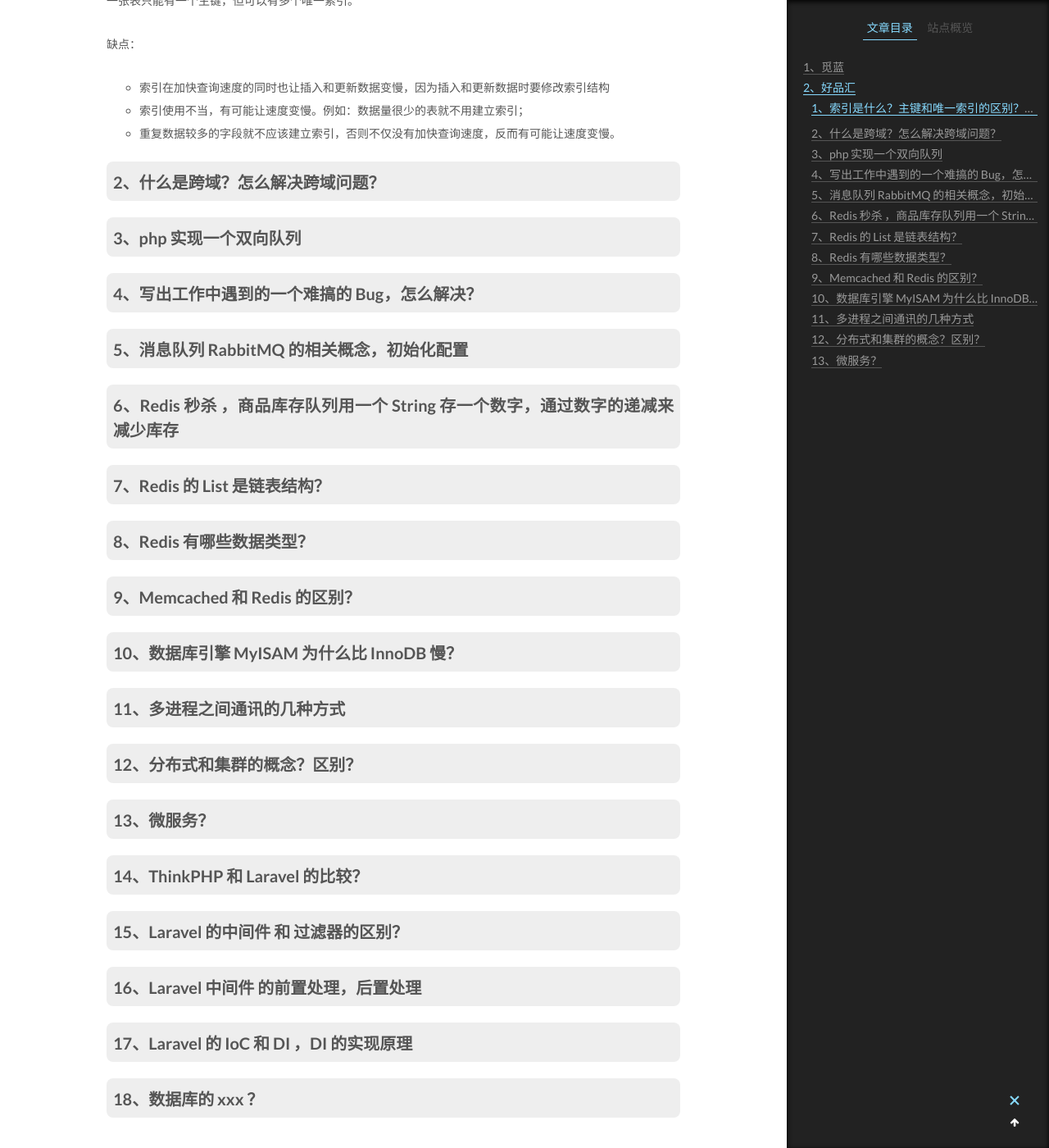
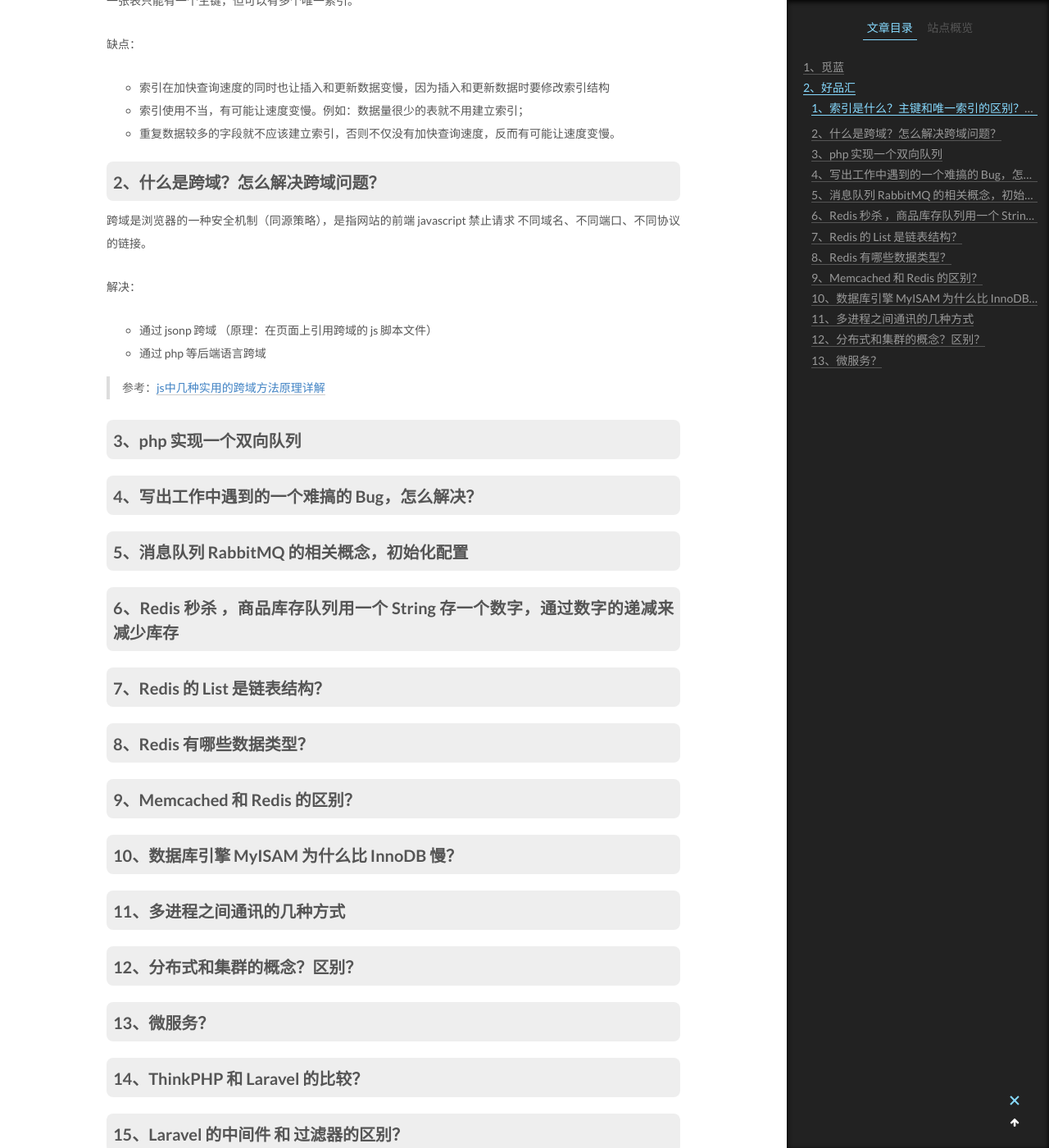
Before and after one commit to nnngu/LearningNotes, a Jekyll site: the page built from _posts/2018-06-05-PHP 面试题收集.md, in a window 1280 px wide and 1400 px high, scrolled down 4733 px. Shown: the whole window at 82% size. Built offline with Jekyll 4.4.1, drawn with Linux system fonts in a browser that asks for light colours.

Commit message:
修改文件: _posts/2018-06-05-PHP 面试题收集.md

```diff
--- a/_posts/2018-06-05-PHP 面试题收集.md
+++ b/_posts/2018-06-05-PHP 面试题收集.md
@@ -161,6 +161,15 @@ InnoDB 和 MyISAM 基本的差别为：MyISAM 类型的表强调的是性能，
 
 ### 2、什么是跨域？怎么解决跨域问题？
 
+跨域是浏览器的一种安全机制（同源策略），是指网站的前端 javascript 禁止请求 不同域名、不同端口、不同协议的链接。
+
+解决：
+
+- 通过 jsonp 跨域 （原理：在页面上引用跨域的 js 脚本文件）
+- 通过 php 等后端语言跨域
+
+>参考：[js中几种实用的跨域方法原理详解](https://www.cnblogs.com/2050/p/3191744.html)
+
 ### 3、php 实现一个双向队列
 
 ### 4、写出工作中遇到的一个难搞的 Bug，怎么解决？
```
